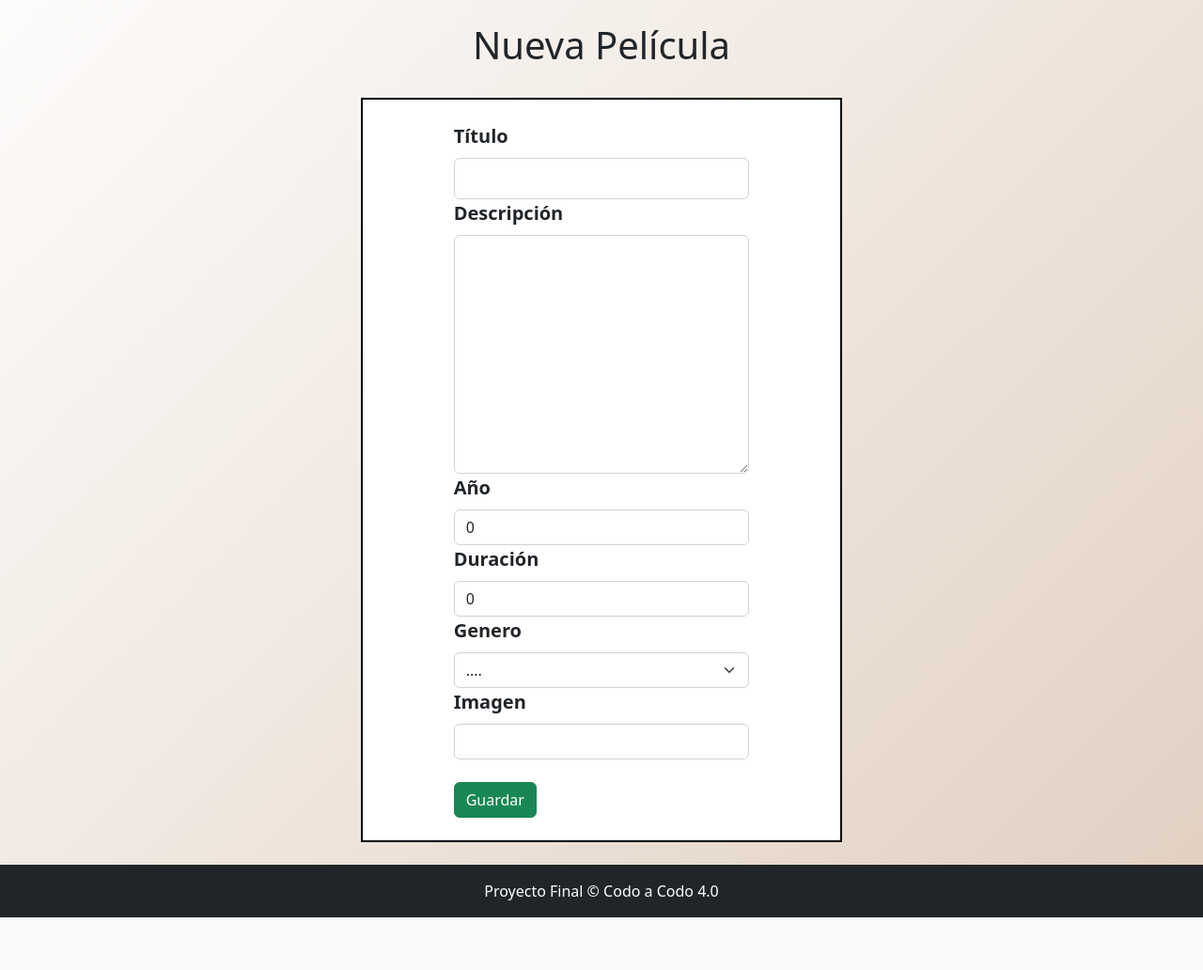
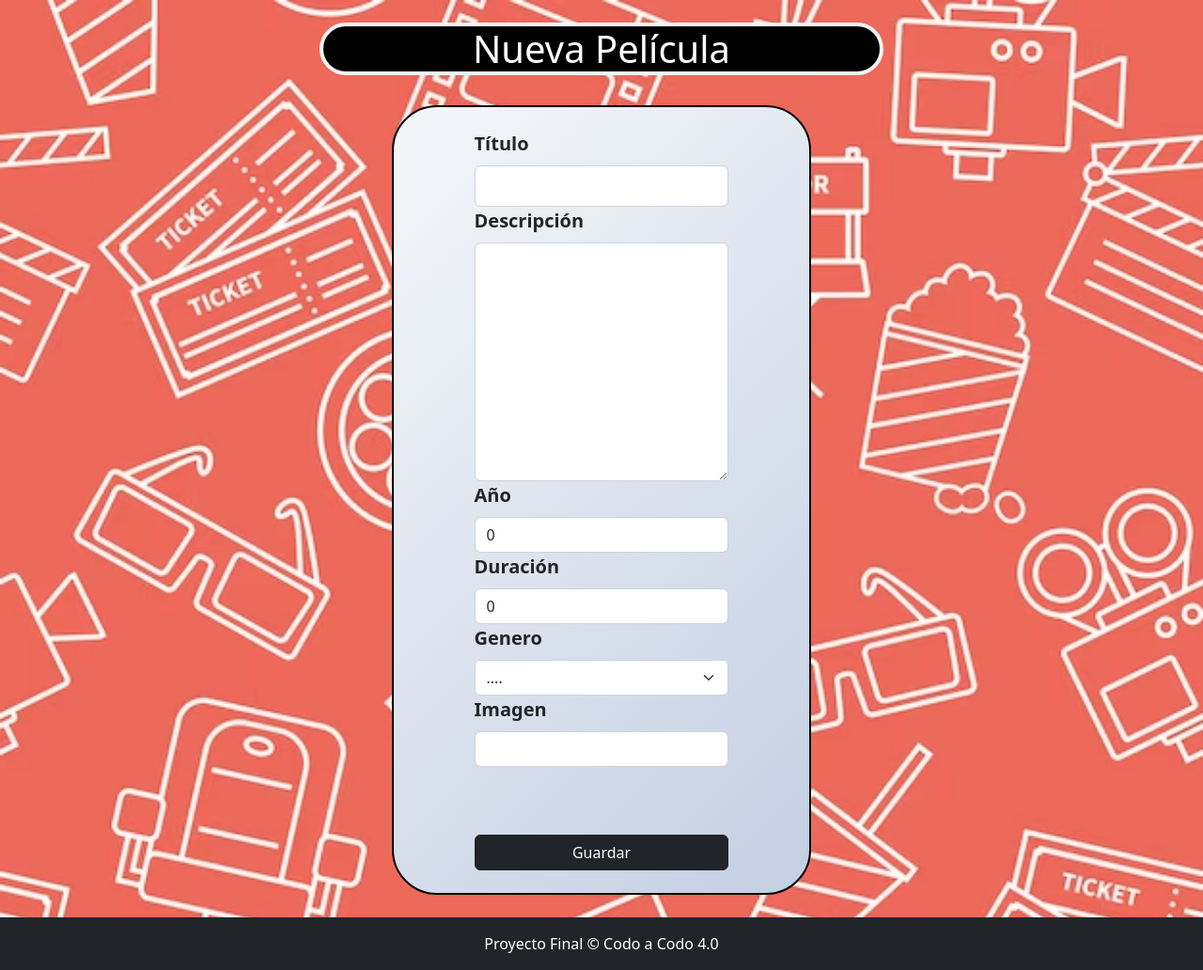
Before and after one commit to sebadimp/TP-FINAL-INTEGRADOR, a Flask app: template templates/pelicula_nuevo.html in a window 1280 px wide. Shown: the part 54-1086 px from the top of the page at 94% size. Before the commit the page ends 1030 px from the top, so only its background shows below. Run offline with Flask 3, Linux system fonts and the light colour scheme; the template is opened without the code that fills it, so the values that code supplies are empty.

Commit message:
terminado

```diff
--- /dev/null
+++ b/css/styles.css
@@ -0,0 +1,113 @@
+.titindex{
+    text-align: center;
+    color: white;
+    border: 4px whitesmoke solid;
+    background-color: black;
+    border-radius: 2em;
+    align-items: center;
+    width: 15em;
+    margin-right: auto;
+    margin-left: auto;
+    margin-top: auto;
+}
+
+.titnuevo{
+    text-align: center;
+    color: white;
+    border: 4px whitesmoke solid;
+    background-color: black;
+    border-radius: 2em;
+    align-items: center;
+    width: 15em;
+    margin-right: auto;
+    margin-left: auto;
+    margin-top: auto;
+}
+
+.titview{
+    text-align: center;
+    color: white;
+    border: 4px whitesmoke solid;
+    background-color: black;
+    border-radius: 2em;
+    align-items: center;
+    width: 15em;
+    margin-right: auto;
+    margin-left: auto;
+    margin-top: auto;
+}
+
+.titupdate{
+    text-align: center;
+    color: white;
+    border: 4px whitesmoke solid;
+    background-color: black;
+    border-radius: 2em;
+    align-items: center;
+    width: 15em;
+    margin-right: auto;
+    margin-left: auto;
+    margin-top: auto;
+}
+
+
+.fondo{
+    background-image: url("../img/fondoindex.avif");
+    background-repeat: no-repeat;
+    background-size:100%;
+
+}
+
+.fondonuevo{
+    background-image: url("../img/fondo3.avif");
+    background-repeat: no-repeat;
+    background-size:cover;
+
+}
+
+.fondoview{
+    background-image: url("../img/fondoview.avif");
+    background-repeat: no-repeat;
+    background-size:cover
+
+}
+
+.fondoupdate{
+    background-image: url("../img/fondoupdate.avif");
+    background-repeat: no-repeat;
+
+    background-size: cover;
+}
+
+
+#cards{
+    border: 2px black solid;
+}
+
+#form{
+    background-image: linear-gradient(135deg, #f5f7fa 0%, #c3cfe2 100%);
+    border-radius: 3em;
+    border: 2px black solid;
+    width: 40%;
+    margin-right: auto;
+    margin-left: auto;
+    margin-top: auto;
+
+}
+
+
+#btn{
+    font-size: 1rem;
+    width: 100%;
+}
+
+#ficha{
+    width: 30%;
+    color: white;
+    background-color: black;
+}
+
+#lista{
+    color: white;
+    background-color: black;
+}
--- a/templates/pelicula_nuevo.html
+++ b/templates/pelicula_nuevo.html
@@ -9,6 +9,7 @@
   <link href="https://cdn.jsdelivr.net/npm/bootstrap@5.2.1/dist/css/bootstrap.min.css" rel="stylesheet"
     integrity="sha384-iYQeCzEYFbKjA/T2uDLTpkwGzCiq6soy8tYaI1GyVh/UjpbCx/TYkiZhlZB6+fzT" crossorigin="anonymous">
   <link rel="icon" href="../img/favicon.png">
+  <link rel="stylesheet" href="../css/styles.css">
 </head>
 <body>
   <header id="header">
@@ -21,24 +22,24 @@
     </nav>
   </header>
   <main>
-    <section style="background-image: linear-gradient(135deg, #fdfcfb 0%, #e2d1c3 100%);">
+    <section class="fondonuevo">
       <br>
-      <h1 style="text-align:center">Nueva Película</h1>
+      <h1 class="titnuevo">Nueva Película</h1>
       <br>
-      <div class="container" style="border:2px black solid;width:40%;" id="app">
-        <form  class="row justify-content-sm-center" style="background-color: white" aling="center">
+      <div class="container" id="app">
+        <form id="form" class="row justify-content-md-center">
           <div class="col-md-8">
             <br>
             <label class="form-label" style="font-size:20px"><b>Título</b></label>
-            <input type="text" class="form-control" style="font-size:20px" v-model="titulo" required>
+            <input type="text" class="form-control" style="font-size:20px" v-model="titulo">
             <label class="form-label" style="font-size:20px"><b>Descripción</b></label>
-            <textarea class="form-control" cols="30" rows="10" class="consulta" v-model="descripcion" required></textarea>
+            <textarea class="form-control" cols="30" rows="10" class="consulta" v-model="descripcion"></textarea>
             <label class="form-label" style="font-size:20px"><b>Año</b></label>
-            <input type="text" class="form-control" v-model="anio" required>
+            <input type="text" class="form-control" v-model="anio">
             <label class="form-label" style="font-size:20px"><b>Duración</b></label>
-            <input type="text" class="form-control" v-model="duracion" required>
+            <input type="text" class="form-control" v-model="duracion">
             <label class="form-label" style="font-size:20px"><b>Genero</b></label>
-            <select class="form-select" v-model="genero" required>
+            <select class="form-select" v-model="genero">
                 <option selected disabled value="">....</option>
                 <option id="opciones">Animación</option>
                 <option id="opciones">Drama</option>
@@ -50,15 +51,17 @@
             </select>
             <label class="form-label" for="imagen" style="font-size:20px"><b>Imagen</b></label>
             <input class="form-control" type="text" name="imagen" id="imagen" v-model="imagen">
+            <br>
             <img width="60" :src="imagen" alt="">
             <div class="col-12">
-              <button type="button" class="btn btn-success" v-on:click="grabar()">Guardar</button>
+              <br>
+              <button id="btn" type="button" class="btn btn-dark" v-on:click="grabar()">Guardar</button>
             </div>
             <br>
           </div>
         </form>
       </div>
-    <br>
+      <br>
     </section>
   </main>
   <footer class="py-3 bg-dark">
```
Also changed, not shown: templates/index.html (+7 -4 lines), templates/pelicula_update.html (+8 -5 lines), templates/pelicula_view.html (+11 -8 lines), img/fondo.jpg (added), img/fondo2.webp (added), img/fondo3.avif (added), img/fondoindex.avif (added), img/fondoupdate.avif (added), img/fondoview.avif (added), img/home.png (added), img/icons8-casa-16.png (added).
